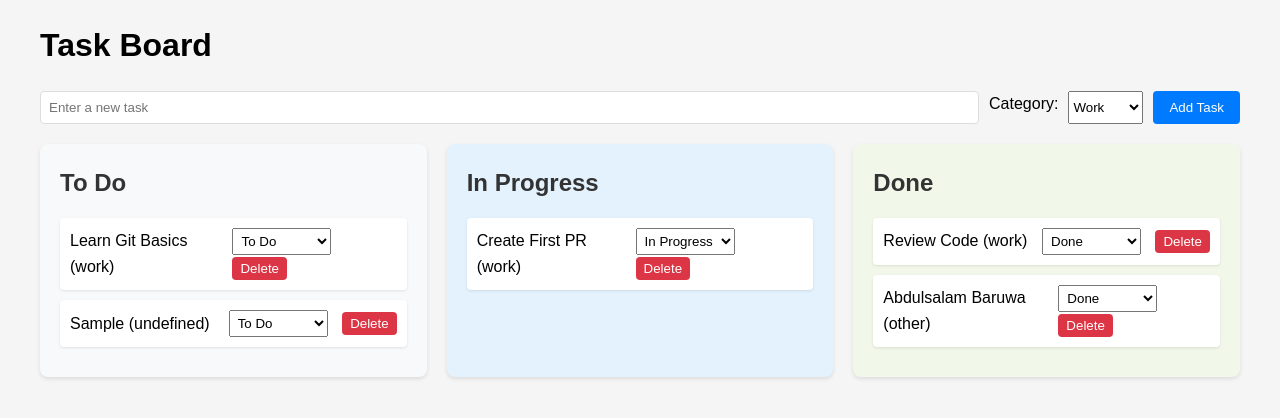
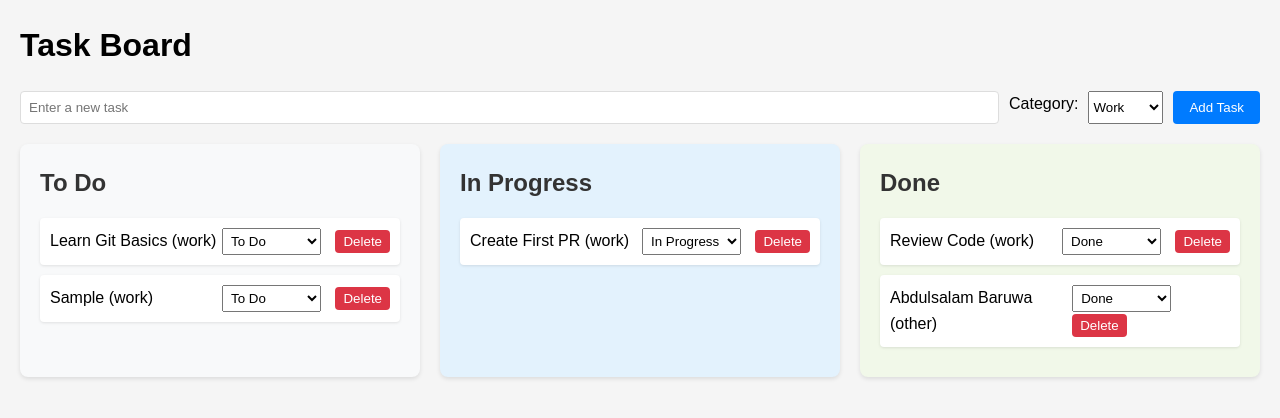
Before and after one commit to dmystical-coder/task-board-git-practice-project, a plain HTML site: page index.html in a window 1280 px wide. Both pictures are taken after typing "Sample" into the empty fields and a click on the button "Add Task". Drawn offline with Linux system fonts and the light colour scheme.

Commit message:
Modify the task rendering logic to display the category in the task elements.

```diff
--- a/index.html
+++ b/index.html
@@ -19,7 +19,7 @@
         }
 
         .container {
-            max-width: 1200px;
+            max-width: 1400px;
             margin: 0 auto;
         }
 
@@ -207,7 +207,8 @@
                     const newTask = {
                         id: tasks.length + 1,
                         title: title,
-                        status: 'todo'
+                        status: 'todo',
+                        category: category
                     };
                     tasks.push(newTask);
                     input.value = '';
```
